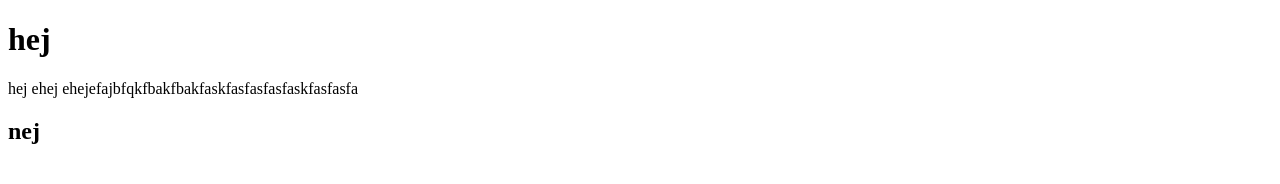
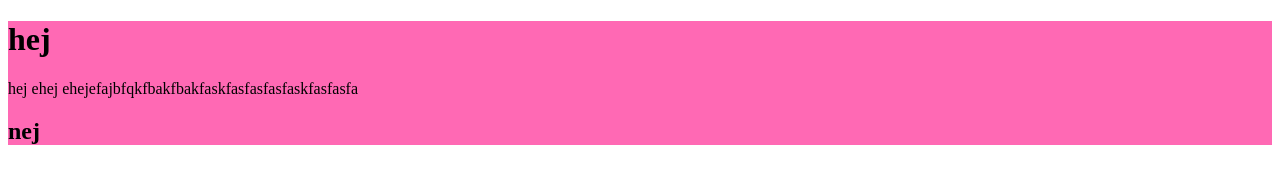
Before and after one commit to FrederikVilmar/sandbox, a plain HTML site: page index.html in a window 1280 px wide. Drawn offline with Linux system fonts and the light colour scheme.

Commit message:
add pink background color

```diff
--- a/index.html
+++ b/index.html
@@ -8,8 +8,12 @@
     <link rel="stylesheet" href="style.css">
 </head>
 <body>
+
+    <main>
     <h1>hej</h1>
     <p>hej ehej ehejefajbfqkfbakfbakfaskfasfasfasfaskfasfasfa</p>
             <h2> nej</h2>
+
+        </main>
 </body>
 </html>
--- a/style.css
+++ b/style.css
@@ -0,0 +1,3 @@
+main{
+background-color: hotpink;
+}
```
